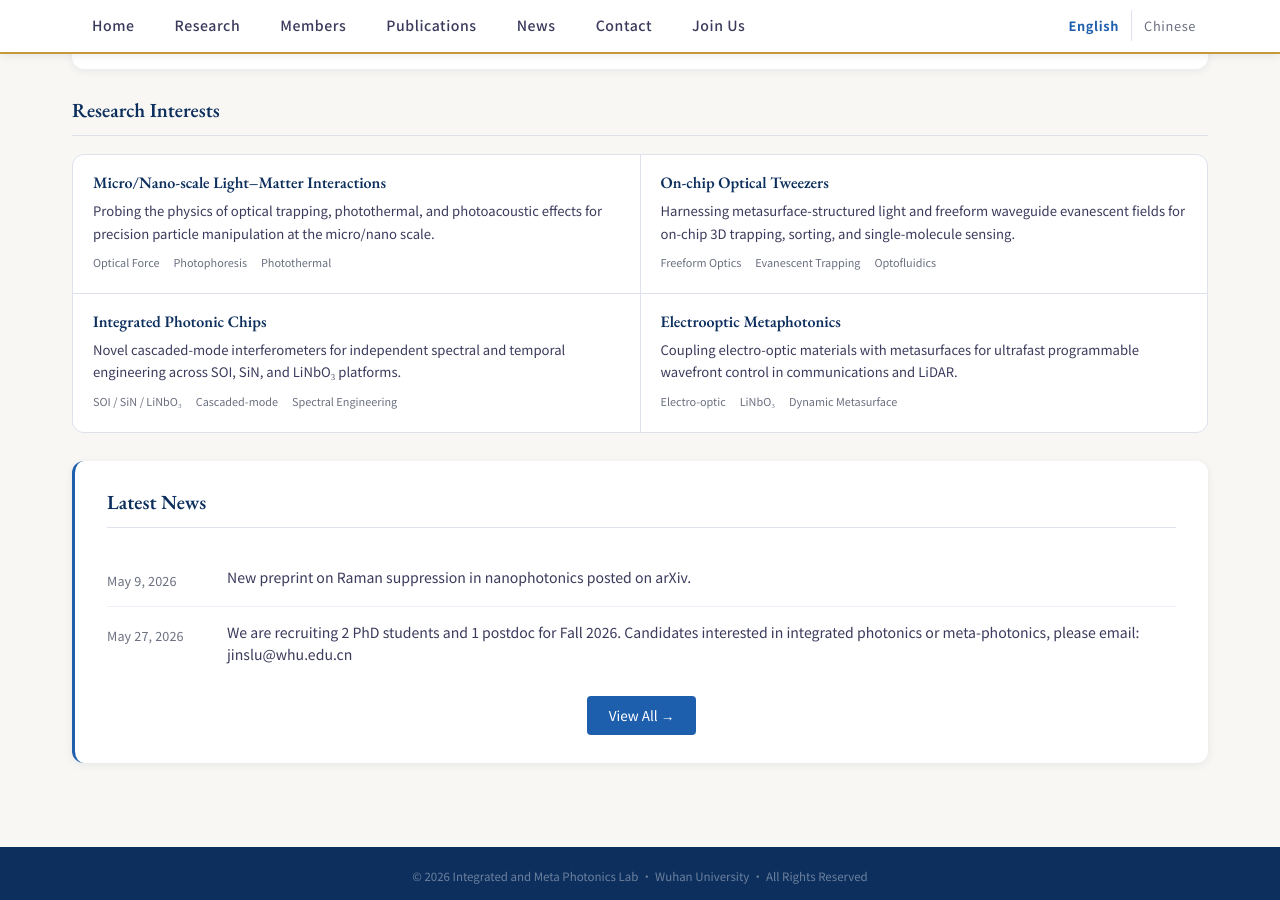
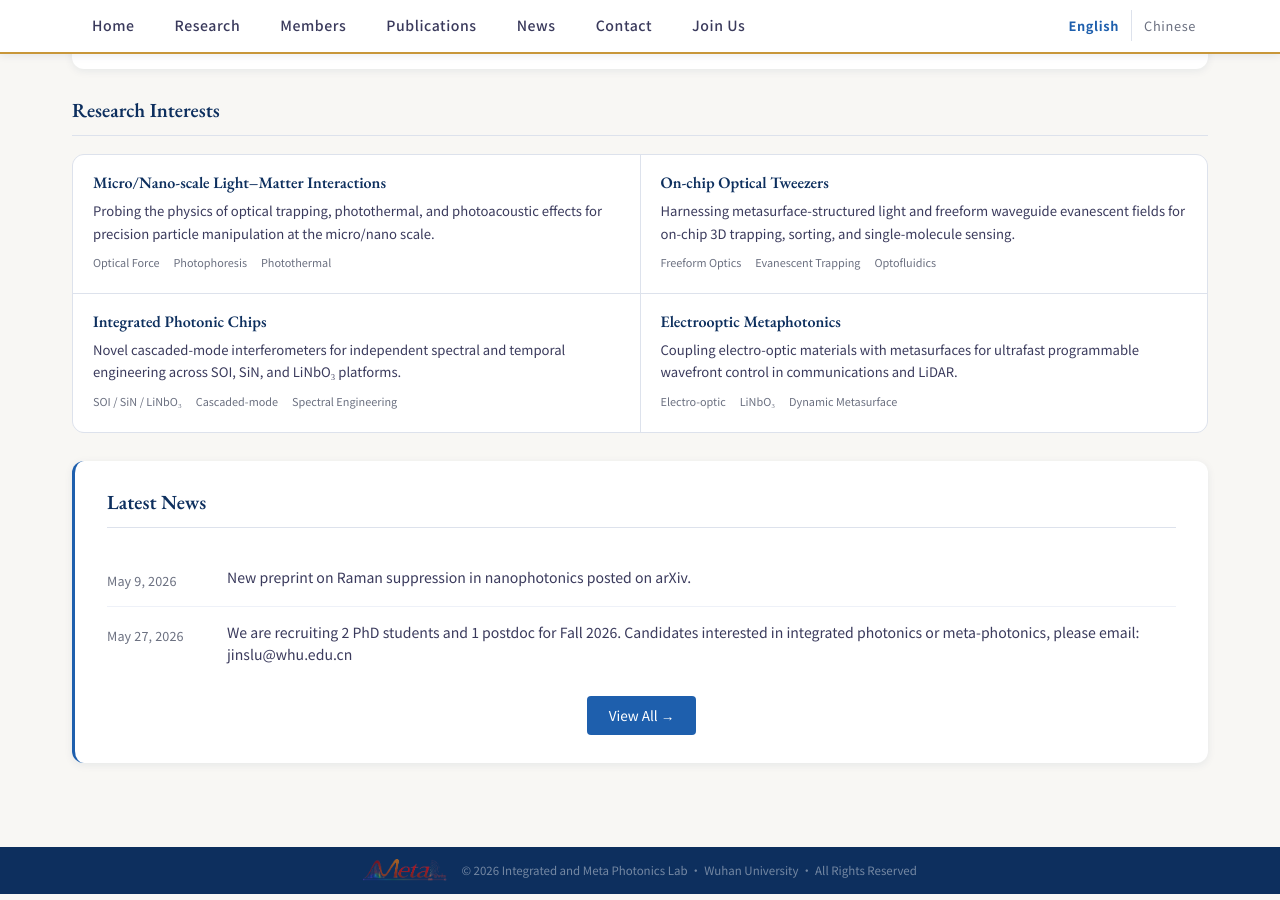
Before and after one commit to jinslu/jinslu.github.io, a Jekyll site: the page built from index.html, in a window 1280 px wide and 900 px high, scrolled down 996 px. Built offline with Jekyll 4.4.1, drawn with Linux system fonts in a browser that asks for light colours; some web fonts are replaced.

Commit message:
Publications: remove emoji, darken wiki link text; Footer: add lab logo
Co-Authored-By: Claude Sonnet 4.6 <noreply@anthropic.com>

```diff
--- a/_layouts/default.html
+++ b/_layouts/default.html
@@ -107,9 +107,10 @@
   <p>
     jinslu@whu.edu.cn
   </p> -->
-  <p style="margin-top:6px; font-size:0.72rem; opacity:0.6;">
-    © {{ 'now' | date: "%Y" }} Integrated and Meta Photonics Lab · Wuhan University · All Rights Reserved
-  </p>
+  <div style="display:flex;align-items:center;justify-content:center;gap:14px;opacity:0.65;">
+    <img src="{{ '/user_data/images/lablogo_banner.png' | relative_url }}" alt="Meta@WHU" style="height:22px;width:auto;display:block;">
+    <span style="font-size:0.72rem;">© {{ 'now' | date: "%Y" }} Integrated and Meta Photonics Lab · Wuhan University · All Rights Reserved</span>
+  </div>
 </footer>
 
 <script src="{{ '/assets/js/main.js' | relative_url }}"></script>
--- a/publications.html
+++ b/publications.html
@@ -228,9 +228,9 @@ permalink: /publications/
   </div>
 
   <!-- Wiki -->
-  <div style="margin-top:36px;padding-top:18px;border-top:1px solid var(--border-light);font-size:0.82rem;color:var(--text-light);">
-    <span class="cn-text">📂 课题组内部文档（需授权访问）：</span>
-    <span class="en-text">📂 Internal lab documentation (access required):</span>
+  <div style="margin-top:36px;padding-top:18px;border-top:1px solid var(--border-light);font-size:0.82rem;color:#222;">
+    <span class="cn-text">课题组内部文档（需授权访问）：</span>
+    <span class="en-text">Internal lab documentation (access required):</span>
     <a href="{{ '/wiki/' | relative_url }}" style="color:var(--blue);margin-left:4px;">
       <span class="cn-text">Wiki 项目 →</span>
       <span class="en-text">Lab Wiki →</span>
```
